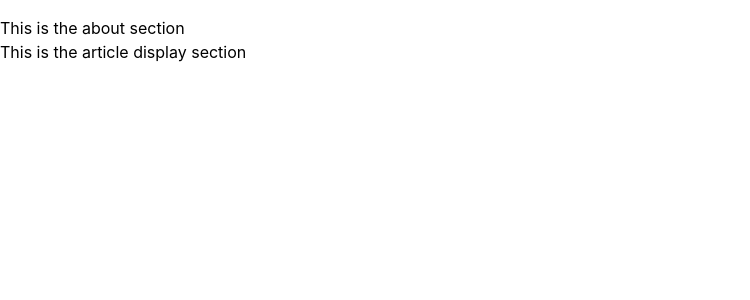
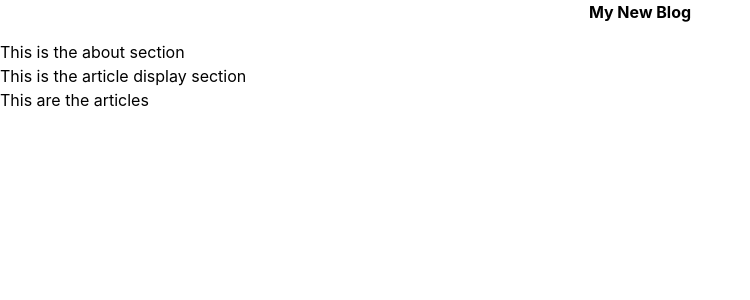
Before and after one commit to saint8008/blog_site, a React (Vite) app: page / in a window 1280 px wide. Shown: the top 300 px of the page, without its empty margins (0-750 px from the left). Built offline with nearby package versions, Linux system fonts and the light colour scheme.

Commit message:
Modify Article and ArticleList components

```diff
--- a/src/App.jsx
+++ b/src/App.jsx
@@ -5,7 +5,7 @@ import ArticleList from "./components/ArticleList.jsx";
 export default function App() {
   return(
     <div>
-      <Header />
+      <Header name="My New Blog"/>
       <About />
       <ArticleList />
     </div>
--- a/src/components/Article.jsx
+++ b/src/components/Article.jsx
@@ -0,0 +1,7 @@
+export default function Article() {
+    return (
+        <div>
+            <p>This are the articles</p>
+        </div>
+    )
+}
--- a/src/components/ArticleList.jsx
+++ b/src/components/ArticleList.jsx
@@ -1,7 +1,10 @@
+import Article from './Article.jsx'
+
 export default function ArticleList() {
     return(
         <div>
             <p>This is the article display section</p>
+            <Article />
         </div>
     )
 }
```
